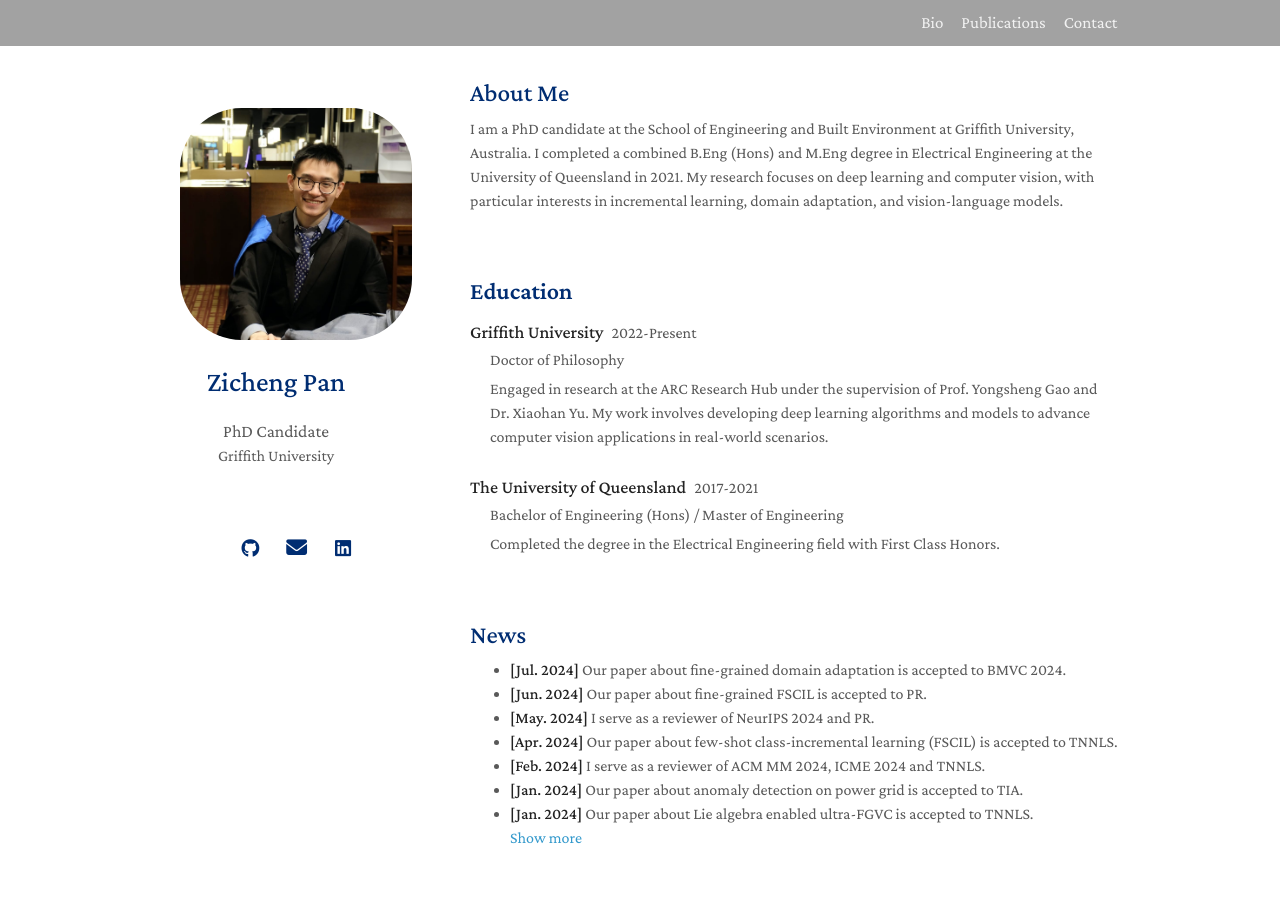
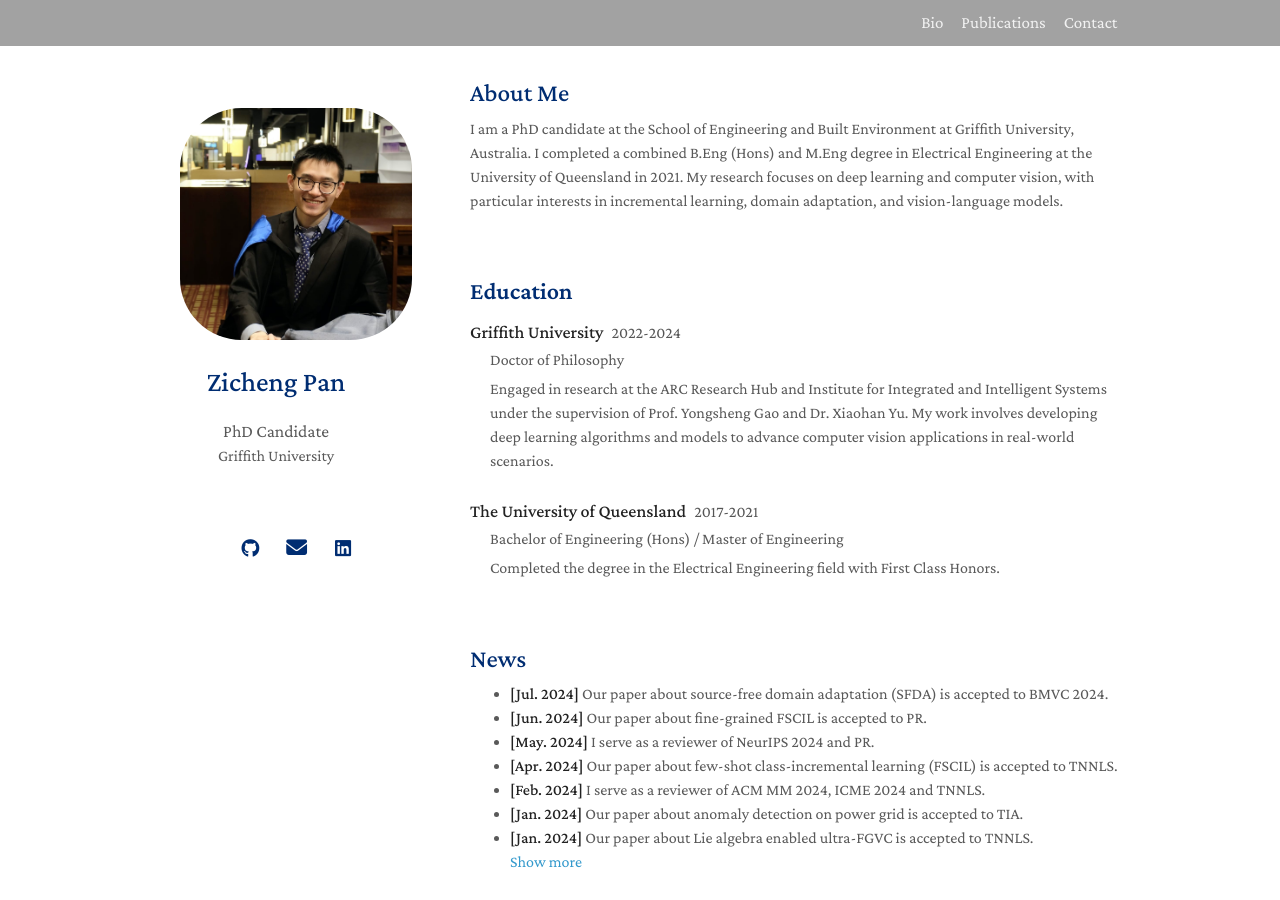
Before and after one commit to zichengpan/zichengpan.github.io, a Jekyll site: the page built from index.md, in a window 1280 px wide and 900 px high. Built offline with Jekyll 4.4.1, drawn with Linux system fonts in a browser that asks for light colours; a style sheet for code colours, icons or effects is not loaded; some of the changed text lies outside the part shown.

Commit message:
update 9.4

```diff
--- a/_includes/news.md
+++ b/_includes/news.md
@@ -3,7 +3,7 @@
 <h2 style="margin: 60px 0px 10px;">News</h2>
 
 <ul>
-<li><strong>[Jul. 2024]</strong> Our paper about fine-grained domain adaptation is accepted to BMVC 2024.</li>
+<li><strong>[Jul. 2024]</strong> Our paper about source-free domain adaptation (SFDA) is accepted to BMVC 2024.</li>
 <li><strong>[Jun. 2024]</strong> Our paper about fine-grained FSCIL is accepted to PR.</li>
 <li><strong>[May. 2024]</strong> I serve as a reviewer of NeurIPS 2024 and PR.</li>
 <li><strong>[Apr. 2024]</strong> Our paper about few-shot class-incremental learning (FSCIL) is accepted to TNNLS.</li>
--- a/_includes/services.md
+++ b/_includes/services.md
@@ -26,7 +26,8 @@
 <ul style="margin:0 0 5px;">
   <li>Annual Conference on Neural Information Processing Systems (NeurIPS), 2024</li>
   <li>IEEE/CVF Conference on Computer Vision and Pattern Recognition (CVPR), 2024</li>
-  <li>ACM International Conference on Multimedia (MM), 2024</li>
+  <li>ACM International Conference on Multimedia (ACM MM), 2024</li>
+  <li>ACM International Conference on Multimedia in Asia (ACM MM Asia), 2024</li>
   <li>IEEE International Conference on Multimedia and Expo (ICME), 2022-2024</li>
 
 </ul>
--- a/index.md
+++ b/index.md
@@ -17,10 +17,10 @@ layout: homepage
 <!-- <section class="education-section"> -->
 <div class="education-title">Education</div>
 <div class="education-entry">
-    <strong>Griffith University</strong><span class="year"> 2022-Present</span>
+    <strong>Griffith University</strong><span class="year"> 2022-2024</span>
     <div class="education-details">
         <p>Doctor of Philosophy</p>
-        <p>Engaged in research at the ARC Research Hub under the supervision of Prof. Yongsheng Gao and Dr. Xiaohan Yu. My work involves developing deep learning algorithms and models to advance computer vision applications in real-world scenarios.</p>
+        <p>Engaged in research at the ARC Research Hub and Institute for Integrated and Intelligent Systems under the supervision of Prof. Yongsheng Gao and Dr. Xiaohan Yu. My work involves developing deep learning algorithms and models to advance computer vision applications in real-world scenarios.</p>
     </div>
 </div>
 <div class="education-entry">
```
